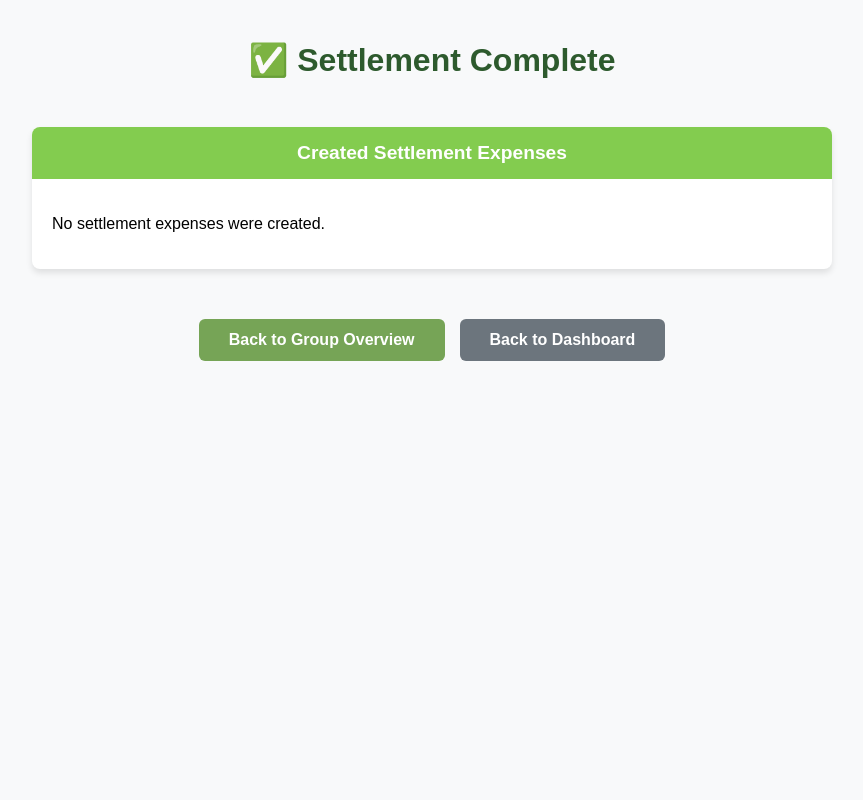
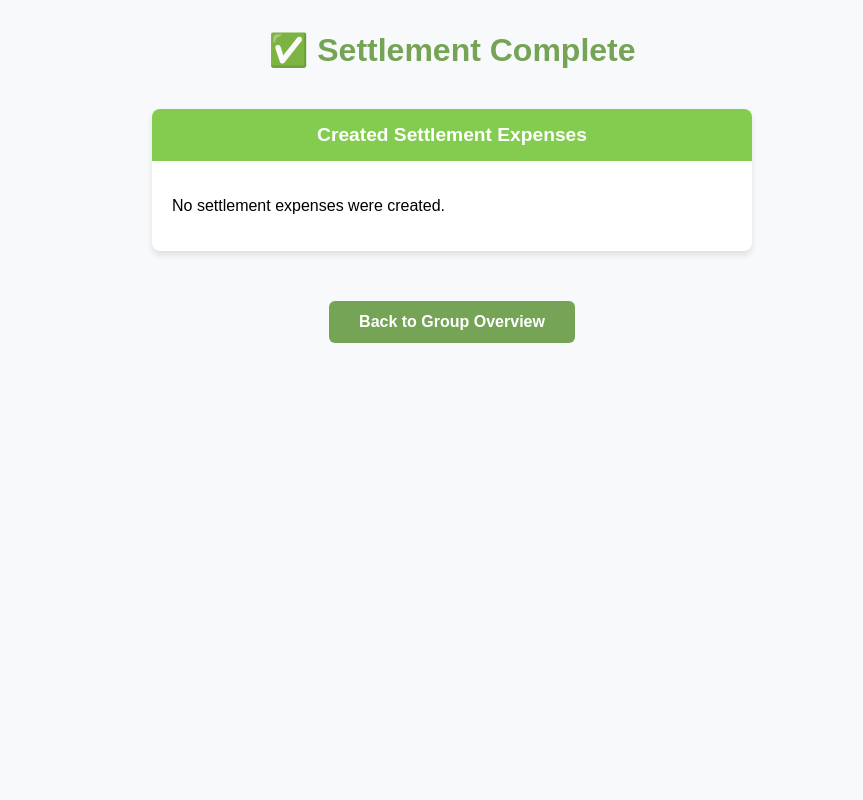
Before and after one commit to PedroFlores1996/Xchange, a Python web app: template app/templates/group/settle_success.html in a window 1280 px wide. Shown: the whole page, without its empty margins (208-1071 px from the left). Run offline with Jinja, Linux system fonts and the light colour scheme; the template is opened without the code that fills it, so the values that code supplies are empty.

Commit message:
make settlement flow pages coherent with minor adjusments

```diff
--- a/app/templates/expense/summary.html
+++ b/app/templates/expense/summary.html
@@ -223,7 +223,7 @@
             <!-- Payers & Owers Card -->
             <div class="card">
                 <div class="card-header">
-                    Payers & Owers
+                    Participants
                 </div>
                 <div class="card-body">
                     <ul>
--- a/app/templates/group/settle_individual_confirmation.html
+++ b/app/templates/group/settle_individual_confirmation.html
@@ -21,6 +21,10 @@
             display: flex;
             flex-direction: column;
             align-items: center;
+            width: 100%;
+            margin-left: auto;
+            margin-right: auto;
+            padding: 0 20px;
         }
 
         .header {
@@ -222,8 +226,8 @@
 <body>
     <div class="container">
         <div class="header">
+            <p>{{ group.name }}</p>
             <h1>Confirm Settlement</h1>
-            <p>{{ group.name }} - {{ user.username }}</p>
         </div>
 
 
--- a/app/templates/group/settle_success.html
+++ b/app/templates/group/settle_success.html
@@ -16,12 +16,11 @@
         }
 
         .container {
-            margin-top: 20px;
+            margin-top: 10px;
             flex: 1;
             display: flex;
             flex-direction: column;
             align-items: center;
-            max-width: 800px;
             width: 100%;
             margin-left: auto;
             margin-right: auto;
@@ -34,7 +33,7 @@
         }
 
         .header h1 {
-            color: #2d5a2d;
+            color: #76a456;
             margin-bottom: 10px;
         }
 
@@ -70,7 +69,9 @@
             border-radius: 8px;
             overflow: hidden;
             background-color: #ffffff;
-            width: 100%;
+            width: auto;
+            min-width: 600px;
+            max-width: 800px;
             margin-bottom: 20px;
         }
 
@@ -165,8 +166,8 @@
 <body>
     <div class="container">
         <div class="header">
+            <p>{{ group.name }}</p>
             <h1>✅ Settlement Complete</h1>
-            <p>{{ group.name }}</p>
         </div>
 
         <div class="card">
@@ -202,9 +203,6 @@
             <a href="{{ url_for('groups.get_group_overview', group_id=group.id) }}" class="btn btn-primary">
                 Back to Group Overview
             </a>
-            <a href="{{ url_for('user.user_dashboard') }}" class="btn btn-secondary">
-                Back to Dashboard
-            </a>
         </div>
     </div>
 </body>
```
Also changed, not shown: app/templates/group/settle_individual_success.html (+12 -13 lines), app/templates/group/settle_preview.html (+5 -4 lines).
